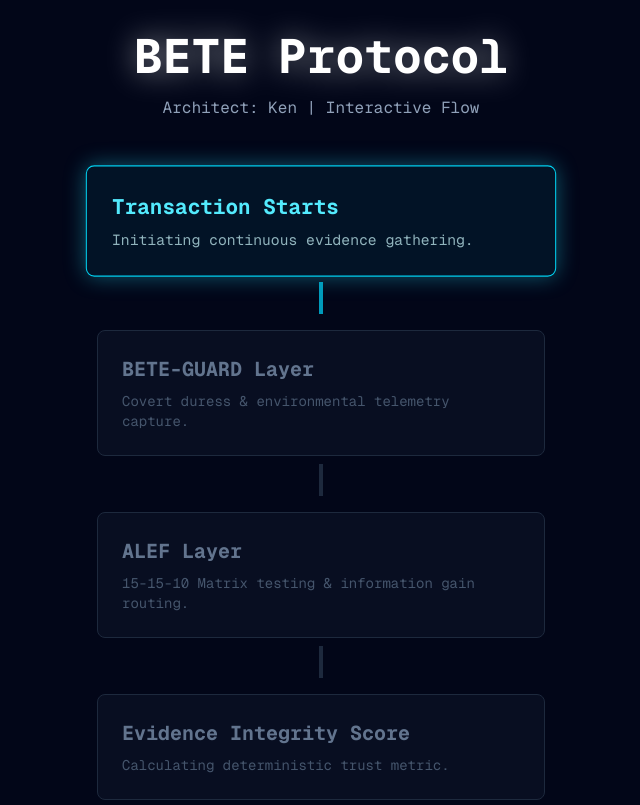
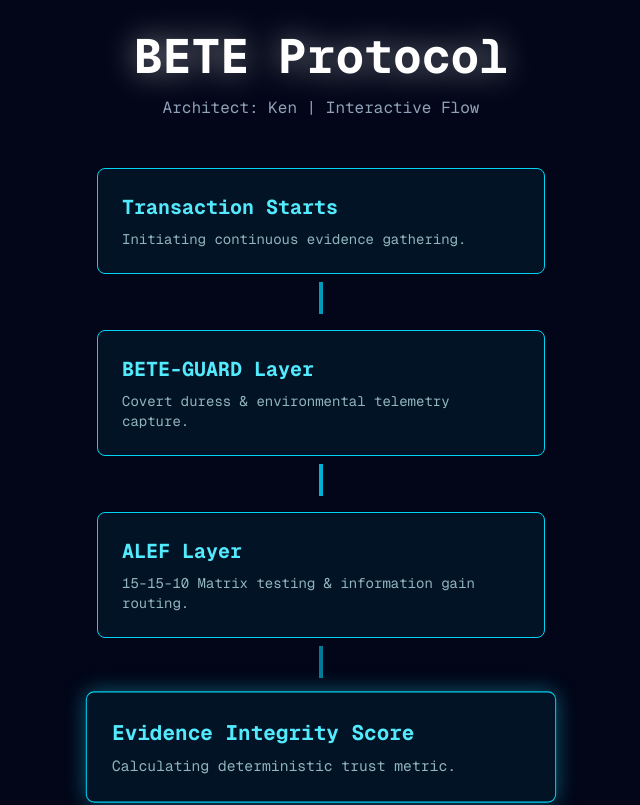
Before and after one commit to kaymay981-sudo/Bete-core, a Next.js app: page / in a window 1280 px wide. Shown: the top 805 px of the page, without its empty margins (319-959 px from the left). Built offline with nearby package versions, Linux system fonts and the light colour scheme.

Commit message:
Update bete page.tsx

```diff
--- a/app/page.tsx
+++ b/app/page.tsx
@@ -1,5 +1,5 @@
 "use client";
-import { useState } from "react";
+import { useState, useEffect } from "react";
 
 export default function BETEArchitecture() {
   const [activeStep, setActiveStep] = useState(0);
@@ -11,6 +11,14 @@ export default function BETEArchitecture() {
     { title: "Evidence Integrity Score", desc: "Calculating deterministic trust metric." },
     { title: "Deterministic Decision", desc: "Action: Proceed / Pause / Reject." }
   ];
+
+  // The timer needs to be INSIDE the component, right here:
+  useEffect(() => {
+    if (activeStep < steps.length - 1) {
+      const timer = setTimeout(() => setActiveStep(prev => prev + 1), 1500);
+      return () => clearTimeout(timer);
+    }
+  }, [activeStep, steps.length]);
 
   return (
     <div className="min-h-screen bg-slate-950 text-cyan-400 p-8 font-mono flex flex-col items-center justify-center">
```
